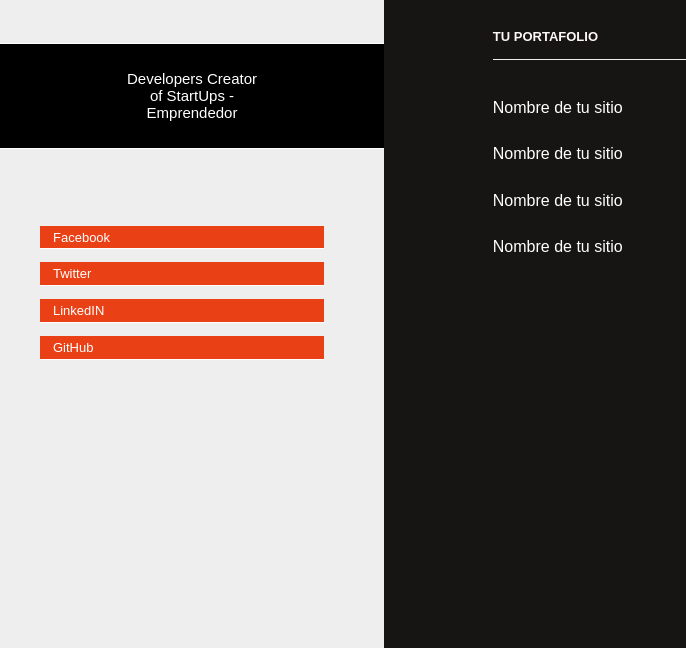
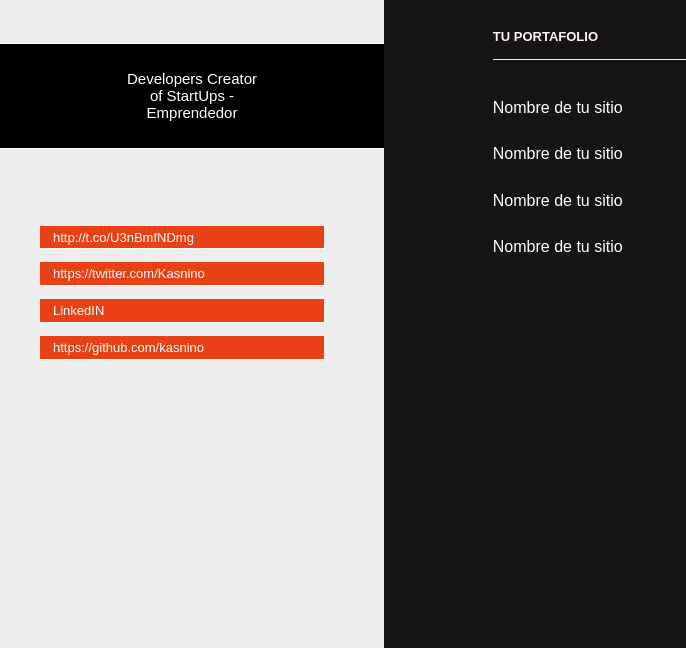
Before and after one commit to kasnino/Portafolio, a plain HTML site: page index.html in a window 1280 px wide. Shown: the part 152-800 px from the top of the page, without its empty margins (0-686 px from the left). Drawn offline with Linux system fonts and the light colour scheme.

Commit message:
Perfil de redes Sociales

```diff
--- a/index.html
+++ b/index.html
@@ -48,12 +48,12 @@
       <li>
         <a href="#" target="_blank">
           <!-- 3º Commit - Redes Sociales -->
-          <p>Facebook</p>
+          <p>http://t.co/U3nBmfNDmg</p>
         </a>
       </li>
       <li>
         <a href="#" target="_blank">
-          <p>Twitter</p>
+          <p>https://twitter.com/Kasnino</p>
         </a>
       </li>
       <li>
@@ -63,7 +63,7 @@
       </li>
       <li>
         <a href="#" target="_blank">
-          <p>GitHub</p>
+          <p>https://github.com/kasnino</p>
         </a>
       </li>
     </ul>
```
